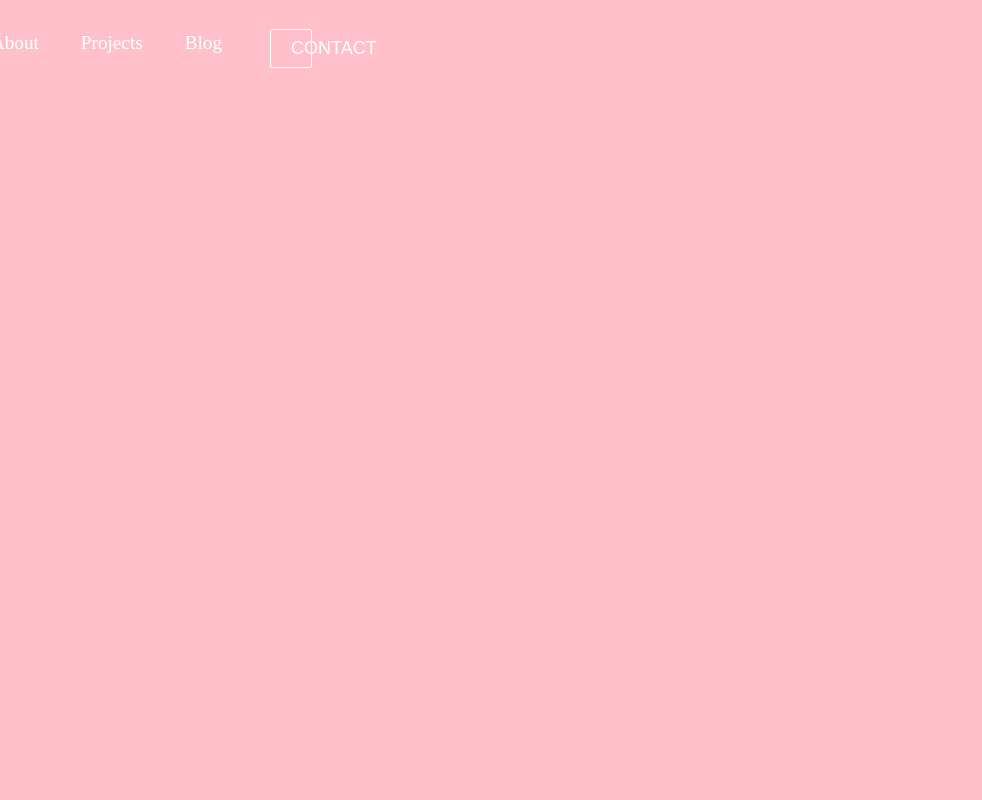
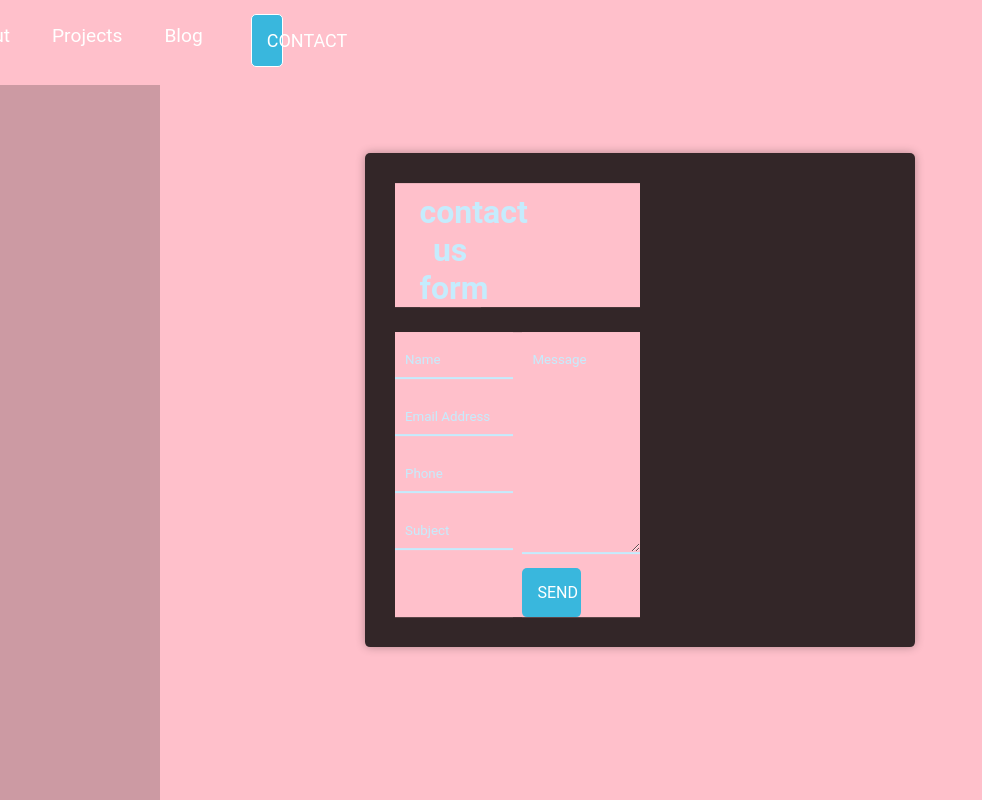
Before and after one commit to smilleeymilleey/website, a React (Create React App) app in the folder website-1/: page /contactpage in a window 1280 px wide. Shown: the top 800 px of the page, without its empty margins (0-982 px from the left). Built offline with nearby package versions, Linux system fonts and the light colour scheme.

Commit message:
created a front end contact form

```diff
--- a/website-1/src/App.js
+++ b/website-1/src/App.js
@@ -5,7 +5,7 @@ import Home from './components/pages/Home';
 import { BrowserRouter as Router, Switch, Route } from 'react-router-dom';
 import Services from './components/pages/Services';
 import Products from './components/pages/Products';
-
+import ContactPage from './components/pages/ContactPage.js';
 import Blog from './components/pages/Blog';
 
 
@@ -20,6 +20,7 @@ function App() {
           <Route path='/services' component={Services} />
           <Route path='/products' component={Products} />
           <Route path='/blog' component={Blog} />
+          <Route path='/contactpage' component={ContactPage} />
 
         </Switch>
       </Router>
--- a/website-1/src/components/AboutHero.css
+++ b/website-1/src/components/AboutHero.css
@@ -1,42 +1,25 @@
 
 
-* {
-  box-sizing: border-box;
+.container {
+  background-color: #D3D3D3;
+  object-fit: cover;
 
+  padding: 20px 40px 40px;
+  max-width: 640px;
+  &__image {
+    display: inline-block;
+    vertical-align: top;
+    width: 46%;
+    margin: 10px 20px 0 0;
+    @media (max-width: 620px) {
+      width: 100%;
+    }
+  }
+  &__text {
+    display: inline-block;
+    width: 46%;
+    @media (max-width: 620px) {
+      width: 100%;
+    }
+  }
 }
-
-.header {
-  color: black;
-  border: 1px solid red;
-  padding: 15px;
-  padding-top: 10%;
-  padding-bottom: 10%;
-  padding-left: 10%;
-  padding-right: 10%;
-  background-color: #D3D3D3;
-}
-
-.menu {
-  width: 50%;
-  float: left;
-  padding: 15px;
-  border: 1px solid red;
-  padding-top: 10%;
-  padding-bottom: 10.9%;
-  padding-left: 20%;
-  padding-right: 10%;
-  background-color: #D3D3D3;
-}
-
-
-.main {
-  width: 50%;
-  float: left;
-  padding: 15px;
-  border: 1px solid red;
-  padding-top: 10%;
-  padding-bottom: 8.5%;
-  padding-left: 10%;
-  padding-right: 20%;
-  background-color: #D3D3D3;
-}
--- a/website-1/src/components/AboutHero.js
+++ b/website-1/src/components/AboutHero.js
@@ -6,24 +6,15 @@ import './AboutHero.css';
 
 export default function Blog() {
   return (
-<div className="container">
-  <div className="header">
-    <h1>Chania</h1>
+<div class="hero-container">
+  <h1>About Me</h1>
+<div class="container">
+  <img class="container__image" alt= "me" src='meinside1.jpg'></img>
+  <div class="container__text">
+    <h2>Why Do Cats Like Boxes?</h2>
+    <p>"Cats like boxes because they are cryptic animals; they like to hide," Stephen Zawistowski, science adviser for the American Society for the Prevention of Cruelty to Animals, told Business Insider. "And a box gives them a place of safety and security."</p>
+    <p>While inside a box, cats feel that they cannot be snuck up on from behind or the side — anything that wants to approach them must come directly into their field of vision. In effect, such hiding spaces allow them to watch the world around them without being seen.</p>
   </div>
-
-    <div className="menu">
-      <ul>
-        <li>The Flight</li>
-        <li>The City</li>
-        <li>The Island</li>
-        <li>The Food</li>
-      </ul>
-    </div>
-
-<div className="main">
-  <h1>The City</h1>
-  <p>Chania is the capital of the Chania region on the island of Crete. The city can be divided in two parts, the old town and the modern city.</p>
-  <p>Resize the browser window to see how the content respond to the resizing.</p>
 </div>
 </div>
 
--- a/website-1/src/components/Button.js
+++ b/website-1/src/components/Button.js
@@ -21,7 +21,7 @@ export const Button = ({
   const checkButtonSize = SIZES.includes(buttonSize) ? buttonSize : SIZES[0];
 
   return (
-    <Link to='/Services' className='btn-mobile'>
+    <Link to='/ContactPage' className='btn-mobile'>
       <button
         className={`btn ${checkButtonStyle} ${checkButtonSize}`}
         onClick={onClick}
--- /dev/null
+++ b/website-1/src/components/Contact.css
@@ -0,0 +1,94 @@
+*{
+    margin: 0;
+    padding: 0;
+    box-sizing: border-box;
+    outline: none;
+    font-family: 'Roboto', sans-serif;
+  }
+
+
+
+  .wrapper{
+    position: absolute;
+    top: 50%;
+    left: 50%;
+    transform: translate(-50%, -50%);
+    width: 100%;
+    max-width: 550px;
+    background: rgba(0,0,0,0.8);
+    padding: 30px;
+    border-radius: 5px;
+    box-shadow: 0 0 10px rgba(0,0,0,0.3);
+  }
+
+  .wrapper .title h1{
+    color: #c5ecfd;
+    text-align: center;
+    margin-bottom: 25px;
+  }
+
+  .contact-form{
+    display: flex;
+  }
+
+  .input-fields{
+    display: flex;
+    flex-direction: column;
+    margin-right: 4%;
+  }
+
+  .input-fields,
+  .msg{
+    width: 48%;
+  }
+
+  .input-fields .input,
+  .msg textarea{
+    margin: 10px 0;
+    background: transparent;
+    border: 0px;
+    border-bottom: 2px solid #c5ecfd;
+    padding: 10px;
+    color: #c5ecfd;
+    width: 100%;
+  }
+
+  .msg textarea{
+    height: 212px;
+  }
+
+  ::-webkit-input-placeholder {
+    /* Chrome/Opera/Safari */
+    color: #c5ecfd;
+  }
+  ::-moz-placeholder {
+    /* Firefox 19+ */
+    color: #c5ecfd;
+  }
+  :-ms-input-placeholder {
+    /* IE 10+ */
+    color: #c5ecfd;
+  }
+
+  .btn {
+      background: #39b7dd;
+      text-align: center;
+      padding: 15px;
+      border-radius: 5px;
+      color: #fff;
+      cursor: pointer;
+      text-transform: uppercase;
+  }
+
+  @media screen and (max-width: 600px){
+    .contact-form{
+      flex-direction: column;
+    }
+    .msg textarea{
+      height: 80px;
+    }
+    .input-fields,
+    .msg{
+      width: 100%;
+    }
+  }
--- /dev/null
+++ b/website-1/src/components/Contact.js
@@ -0,0 +1,30 @@
+import React from 'react';
+import "./Contact.css";
+
+
+
+export default function Contact() {
+    return (
+  <div className="hero-container">
+<div class="wrapper">
+  <div class="title">
+    <h1>contact us form</h1>
+  </div>
+  <div class="contact-form">
+    <div class="input-fields">
+      <input type="text" class="input" placeholder="Name"></input>
+      <input type="text" class="input" placeholder="Email Address"></input>
+      <input type="text" class="input" placeholder="Phone"></input>
+      <input type="text" class="input" placeholder="Subject"></input>
+    </div>
+    <div class="msg">
+      <textarea placeholder="Message"></textarea>
+      <div class="btn">send</div>
+    </div>
+  </div>
+</div>
+</div>
+
+
+    );
+};
--- /dev/null
+++ b/website-1/src/components/pages/ContactPage.js
@@ -0,0 +1,29 @@
+
+
+import React from 'react';
+import '../../App.css';
+import AboutHero from '../AboutHero';
+import Contact from '../Contact';
+import Footer from '../Footer';
+
+    function ContactPage() {
+      return (
+        <>
+
+
+          <Contact />
+          <Footer />
+
+        </>
+      );
+
+
+
+
+
+
+
+
+}
+
+export default ContactPage;
```
Also changed, not shown: 1 other file (tests, documents, lock files or other folders).
